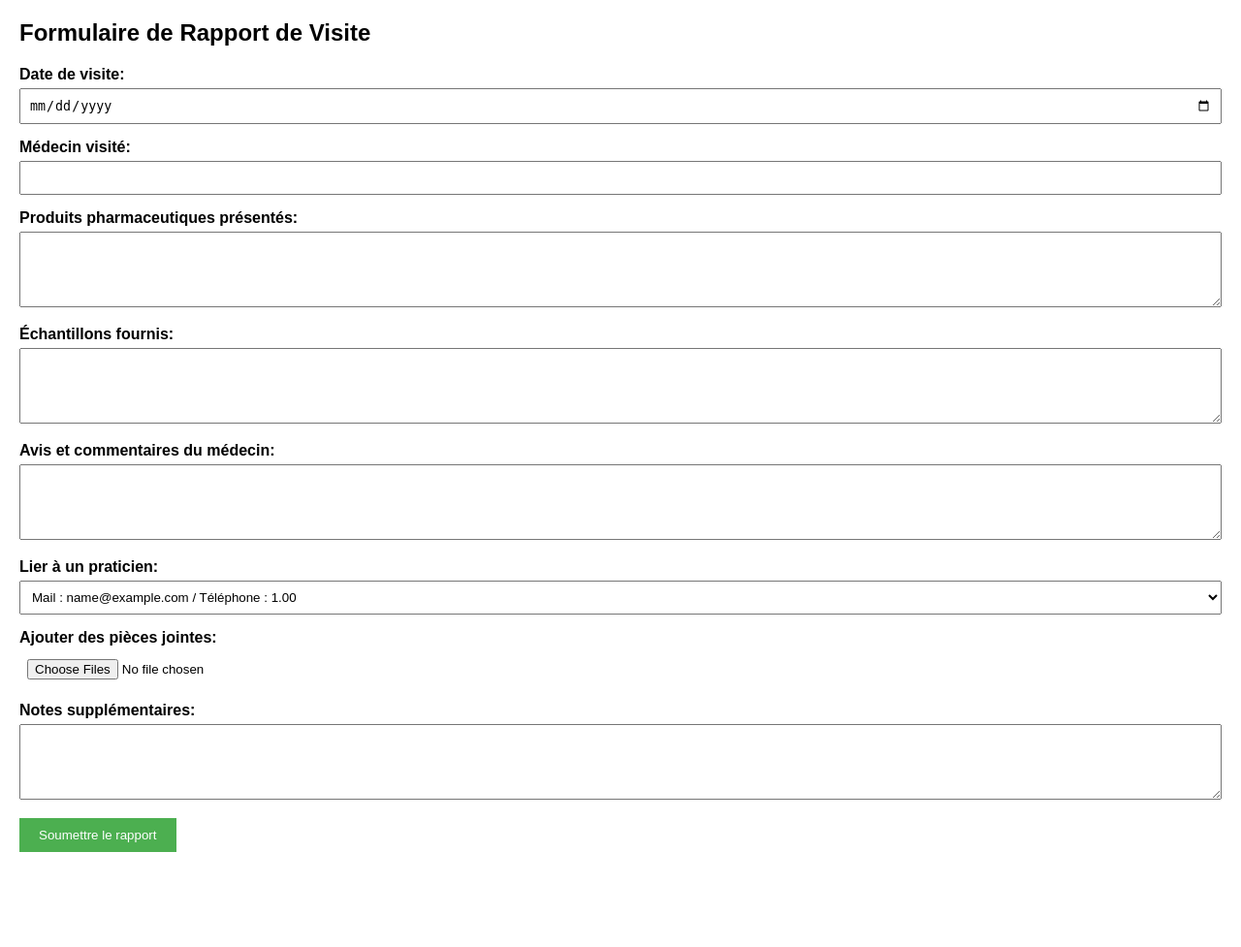
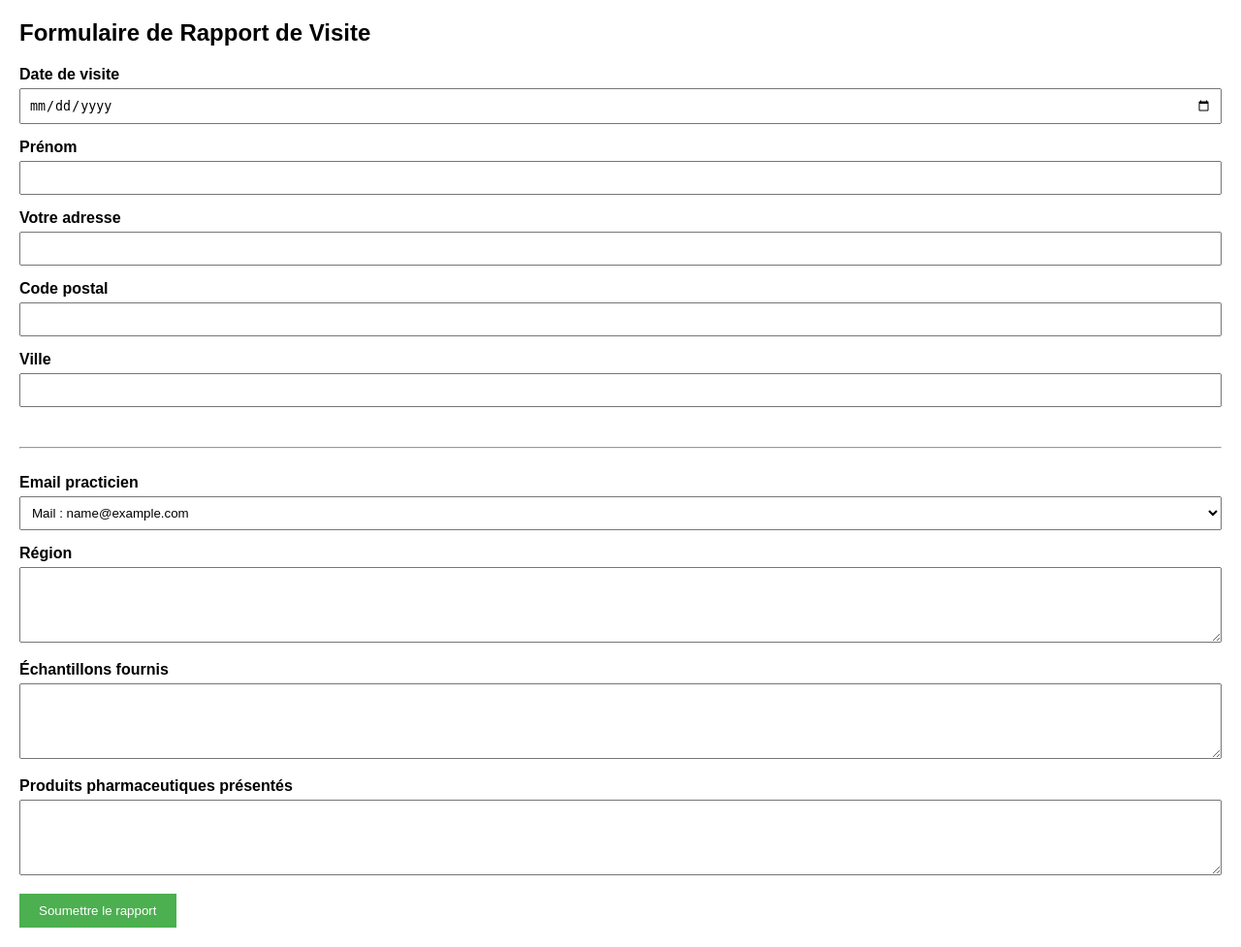
Before and after one commit to Kevynflrs/BTS-GSB, a PHP site: page /saisie_formulaire_utilisateur.php in a window 1280 px wide. Shown: the whole page at 97% size. Before the commit the page ends 879 px from the top, so only its background shows below. Run offline with PHP 8.4, Linux system fonts and the light colour scheme; tables that the repository leaves empty hold one stand-in row (values such as "Sample post").

Commit message:
formulaire rapport visite - front terminé

```diff
--- a/src/php/practicien.php
+++ b/src/php/practicien.php
@@ -1,6 +1,6 @@
 <?php
 include 'config.php';
-$sql = 'SELECT MailMedecin, NumeroTelephoneMedecin FROM practicien;';
+$sql = 'SELECT MailMedecin FROM practicien;';
 $test = $bdd->prepare($sql);
 
 $test->execute();
@@ -12,8 +12,7 @@ $var = $test->fetchAll();
         // echo "<br/> Tableau " . $key . "<br/>";
         // echo $value['MailMedecin'] . " " . $value['NumeroTelephoneMedecin'];
         $mail = htmlspecialchars($value['MailMedecin']);
-        $phone = htmlspecialchars($value['NumeroTelephoneMedecin']);
-        echo "<option value=\"$key\">". "Mail : ".$mail. " / Téléphone : " . $phone."</option>";
+        echo "<option value=\"$key\">". "Mail : ".$mail."</option>";
     }
 ?>
 </select>
--- a/src/php/saisie_formulaire_utilisateur.php
+++ b/src/php/saisie_formulaire_utilisateur.php
@@ -13,56 +13,63 @@
 <form action="formulaire.php" method="post" enctype="multipart/form-data">
     <!-- Date de visite -->
     <div class="form-group">
-        <label for="visit-date">Date de visite:</label>
+        <label for="visit-date">Date de visite</label>
         <input type="date" id="visit-date" name="visit-date" required>
     </div>
 
-    <!-- Médecin visité -->
     <div class="form-group">
-        <label for="doctor">Médecin visité:</label>
-        <input type="text" id="doctor" name="doctor" required>
+        <label for="prenom">Prénom </label>
+        <input type="text" id="prenom" name="prenom" required>
+    </div>
+    <div class="form-group">
+        <label for="adresse">Votre adresse </label>
+        <input type="text" id="adresse" name="adresse" required>
+    </div>
+    <div class="form-group">
+        <label for="codepostal">Code postal </label>
+        <input type="text" id="codepostal" name="codepostal" required>
+    </div>
+    <div class="form-group">
+        <label for="ville">Ville </label>
+        <input type="text" id="ville" name="ville" required>
     </div>
 
-    <!-- Produits pharmaceutiques présentés -->
-    <div class="form-group">
-        <label for="products">Produits pharmaceutiques présentés:</label>
-        <textarea id="products" name="products" rows="4" required></textarea>
-    </div>
 
-    <!-- Échantillons fournis -->
-    <div class="form-group">
-        <label for="samples">Échantillons fournis:</label>
-        <textarea id="samples" name="samples" rows="4" required></textarea>
-    </div>
+    <br><hr><br>
 
-    <!-- Avis et commentaires du médecin -->
-    <div class="form-group">
-        <label for="comments">Avis et commentaires du médecin:</label>
-        <textarea id="comments" name="comments" rows="4" required></textarea>
-    </div>
 
     <!-- Lier un rapport à un praticien -->
     <div class="form-group">
-        <label for="practitioner">Lier à un praticien:</label>
+        <label for="practitioner">Email practicien </label>
         <?php include 'practicien.php'; ?>
     </div>
 
     <!-- Ajouter des pièces jointes -->
     <div class="form-group">
-        <label for="attachments">Ajouter des pièces jointes:</label>
-        <input type="file" id="attachments" name="attachments" multiple>
+        <label for="region">Région </label>
+        <textarea id="region" name="region" rows="4" required></textarea>
     </div>
 
-    <!-- Notes supplémentaires -->
+    <!-- Échantillons fournis -->
     <div class="form-group">
-        <label for="notes">Notes supplémentaires:</label>
-        <textarea id="notes" name="notes" rows="4"></textarea>
+        <label for="samples">Échantillons fournis</label>
+        <textarea id="samples" name="samples" rows="4" required></textarea>
     </div>
+
+    <!-- Produits pharmaceutiques présentés -->
+    <div class="form-group">
+        <label for="products">Produits pharmaceutiques présentés</label>
+        <textarea id="products" name="products" rows="4" required></textarea>
+    </div>
+
+
 
     <!-- Bouton de soumission -->
     <div class="form-group">
         <button name="submit" type="submit">Soumettre le rapport</button>
     </div>
+
+
 </form>
 
 </body>
```
Also changed, not shown: src/php/formulaire.php (+22 -2 lines).
